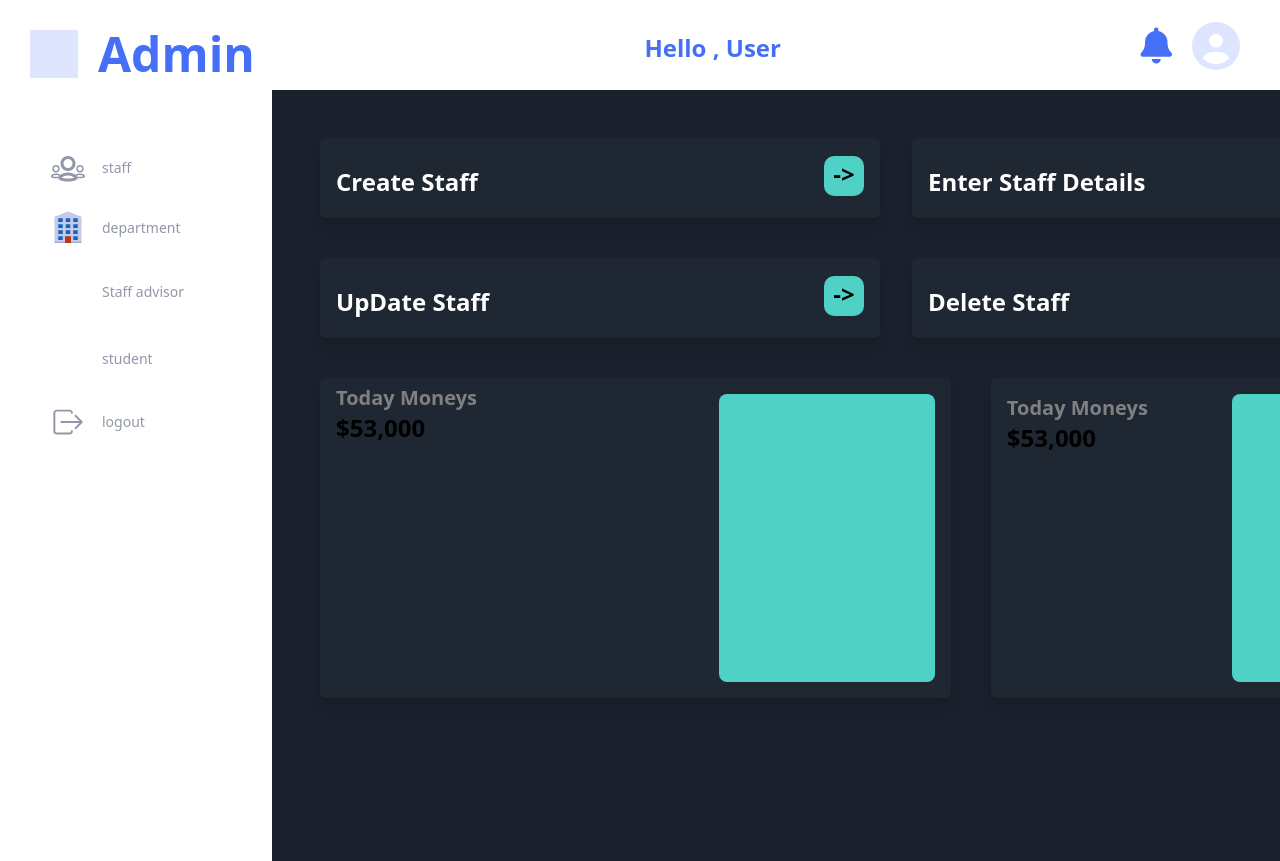
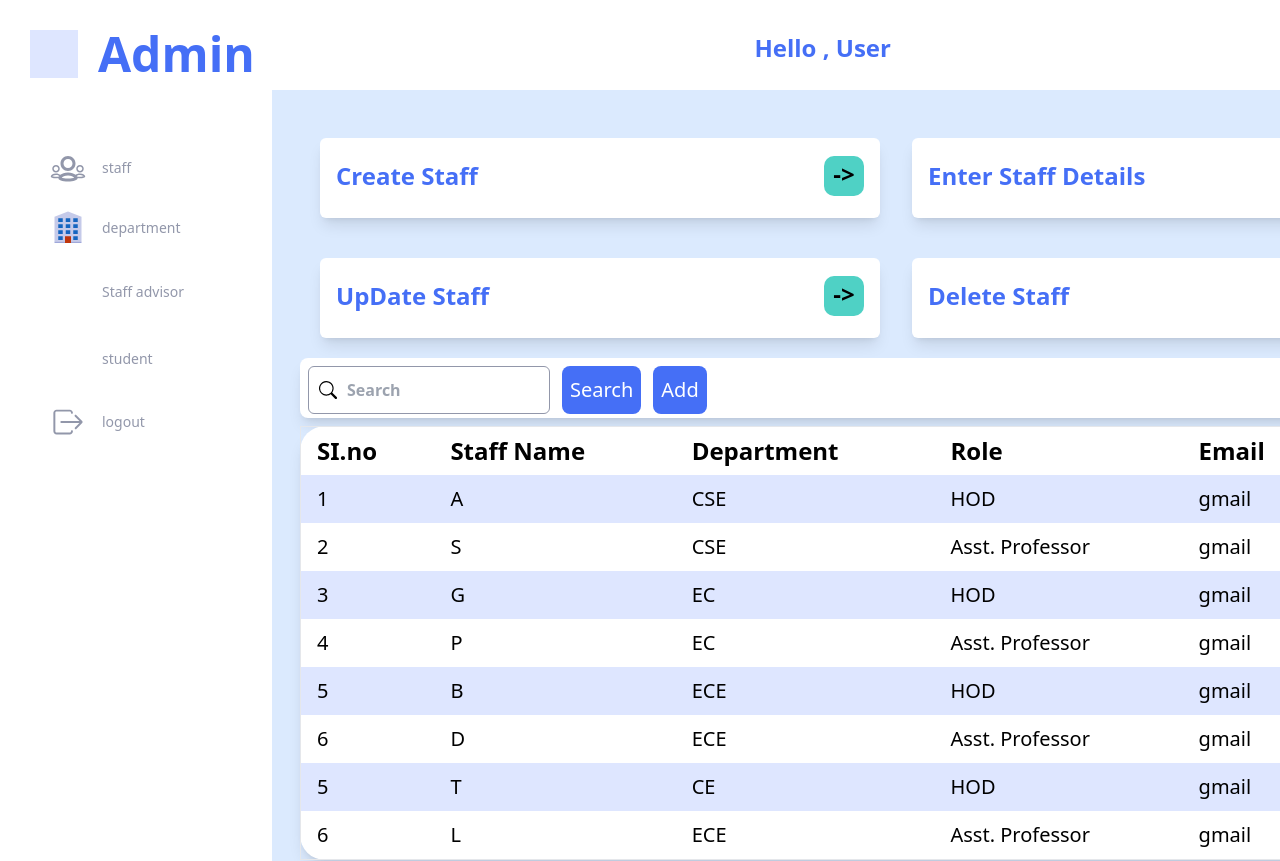
Before and after one commit to Dars941/react-dashboard-master, a React (Vite) app: page /staff in a window 1280 px wide. Shown: the top 861 px of the page. Built offline with nearby package versions, Linux system fonts and the light colour scheme; some icons are missing.

Commit message:
addded routing

```diff
--- a/src/Components/AdminDashBoardItem/Department.jsx
+++ b/src/Components/AdminDashBoardItem/Department.jsx
@@ -1,17 +1,17 @@
 const Department = () => {
   return (
-      <div className='p-7 text-2xl text-black bg-dashboard-theme-light w-[1240px] font-semibold '>
-        <div className='bg-dashboard-light-100 h-screen'>
-          <div className='p-5 gap-10 grid grid-cols-1 md:grid-cols-2'>
+    <div className="p-7 text-2xl text-black bg-dashboard-theme-light w-[1240px] font-semibold ">
+      <div className="bg-dashboard-light-100 h-screen">
+        <div className="p-5 gap-10 grid grid-cols-1 md:grid-cols-2">
           {/* First Set of Elements */}
-            <div className='w-full md:w-[35rem] h-[5rem] bg-white rounded-md shadow-lg '>
-              <div className='flex justify-between px-4 py-2'>
-                <div className='flex flex-col my-3.5'>
-                  <div className='text-[grey] text-xl'></div>
-                  <div className='text-text-hover-color'>Create Department</div>
+          <div className="w-full md:w-[35rem] h-[5rem] bg-white rounded-md shadow-lg ">
+            <div className="flex justify-between px-4 py-2">
+              <div className="flex flex-col my-3.5">
+                <div className="text-[grey] text-xl"></div>
+                <div className="text-text-hover-color">Create Department</div>
               </div>
-                <div className='flex  py-[10px]'>
-                  <div className='w-[2.5rem] md:w-[2.5rem] h-[2.5rem] bg-light-blue rounded-[25%] text-center py-[5%]'>
+              <div className="flex  py-[10px]">
+                <div className="w-[2.5rem] md:w-[2.5rem] h-[2.5rem] bg-light-blue rounded-[25%] text-center py-[5%]">
                   -{`>`}
                 </div>
               </div>
@@ -19,14 +19,16 @@ const Department = () => {
           </div>
 
           {/* Second Set of Elements */}
-            <div className='w-full md:w-[35rem] h-[5rem] bg-white rounded-md shadow-lg '>
-              <div className='flex justify-between px-4 py-2'>
-                <div className='flex flex-col my-3.5'>
-                  <div className='text-[grey] text-xl'></div>
-                  <div className='text-text-hover-color'>Enter Department Details</div>
+          <div className="w-full md:w-[35rem] h-[5rem] bg-white rounded-md shadow-lg ">
+            <div className="flex justify-between px-4 py-2">
+              <div className="flex flex-col my-3.5">
+                <div className="text-[grey] text-xl"></div>
+                <div className="text-text-hover-color">
+                  Enter Department Details
                 </div>
-                <div className='flex  py-[10px]'>
-                  <div className='w-[2.5rem] md:w-[2.5rem] h-[2.5rem] bg-light-blue rounded-[25%] text-center py-[5%]'>
+              </div>
+              <div className="flex  py-[10px]">
+                <div className="w-[2.5rem] md:w-[2.5rem] h-[2.5rem] bg-light-blue rounded-[25%] text-center py-[5%]">
                   -{`>`}
                 </div>
               </div>
@@ -34,14 +36,14 @@ const Department = () => {
           </div>
 
           {/* Third Set of Elements */}
-            <div className='w-full md:w-[35rem] h-[5rem] bg-white rounded-md shadow-lg '>
-              <div className='flex justify-between px-4 py-2'>
-                <div className='flex flex-col my-3.5'>
-                  <div className='text-[grey] text-xl'></div>
-                  <div className='text-text-hover-color'>UpDate Department</div>
+          <div className="w-full md:w-[35rem] h-[5rem] bg-white rounded-md shadow-lg ">
+            <div className="flex justify-between px-4 py-2">
+              <div className="flex flex-col my-3.5">
+                <div className="text-[grey] text-xl"></div>
+                <div className="text-text-hover-color">UpDate Department</div>
               </div>
-                <div className='flex  py-[10px]'>
-                  <div className='w-[2.5rem] md:w-[2.5rem] h-[2.5rem] bg-light-blue rounded-[25%] text-center py-[5%]'>
+              <div className="flex  py-[10px]">
+                <div className="w-[2.5rem] md:w-[2.5rem] h-[2.5rem] bg-light-blue rounded-[25%] text-center py-[5%]">
                   -{`>`}
                 </div>
               </div>
@@ -49,32 +51,68 @@ const Department = () => {
           </div>
 
           {/* Fourth Set of Elements */}
-            <div className='w-full md:w-[35rem] h-[5rem] bg-white rounded-md shadow-lg   '>
-              <div className='flex justify-between px-4 py-2'>
-                <div className='flex flex-col my-3.5'>
-                  <div className='text-[grey] text-xl'></div>
-                  <div className='text-text-hover-color'>Enter Faculty Details</div>
+          <div className="w-full md:w-[35rem] h-[5rem] bg-white rounded-md shadow-lg   ">
+            <div className="flex justify-between px-4 py-2">
+              <div className="flex flex-col my-3.5">
+                <div className="text-[grey] text-xl"></div>
+                <div className="text-text-hover-color">
+                  Enter Faculty Details
                 </div>
-                <div className='flex py-[10px]'>
-                  <div className='w-[2.5rem] md:w-[2.5rem] h-[2.5rem] bg-light-blue rounded-[25%] text-center py-[5%]'>
+              </div>
+              <div className="flex py-[10px]">
+                <div className="w-[2.5rem] md:w-[2.5rem] h-[2.5rem] bg-light-blue rounded-[25%] text-center py-[5%]">
                   -{`>`}
                 </div>
               </div>
             </div>
           </div>
         </div>
+        {/* Table data */}
+        <table className="table-auto bg-red-500 border w-full">
+          <thead className="text-left">
+            <tr>
+              <th>SI.no</th>
+              <th>Staff Name</th>
+              <th>Department</th>
+              <th>Role</th>
+              <th>Email</th>
+            </tr>
+          </thead>
+          <tbody>
+            <tr>
+              <td>1</td>
+              <td>Anup Mathew Abhraham</td>
+              <td>1961</td>
+            </tr>
+            <tr>
+              <td>The Sliding Mr</td>
+              <td>Malcolm Lockyer</td>
+              <td>1961</td>
+            </tr>
+            <tr>
+              <td>Witchy Woman</td>
+              <td>The Eagles</td>
+              <td>1972</td>
+            </tr>
+            <tr>
+              <td>Shining Star</td>
+              <td>Earth, Wind,</td>
+              <td>1975</td>
+            </tr>
+          </tbody>
+        </table>
 
         {/* Additional Set of Elements */}
-          <div className='p-5 gap-10 flex flex-col md:flex-row'>
+        <div className="p-5 gap-10 flex flex-col md:flex-row">
           {/* Fifth Set of Elements */}
-            <div className='w-full md:w-[40rem] h-[20rem] bg-white rounded-md shadow-lg flex flex-col justify-center items-center'>
-              <div className='flex justify-between px-4 py-2 w-full'>
-                <div className='flex flex-col'>
-                  <div className='text-[grey] text-xl'>T</div>
+          <div className="w-full md:w-[40rem] h-[20rem] bg-white rounded-md shadow-lg flex flex-col justify-center items-center">
+            <div className="flex justify-between px-4 py-2 w-full">
+              <div className="flex flex-col">
+                <div className="text-[grey] text-xl">T</div>
                 <div></div>
               </div>
-                <div className='flex  py-[10px]'>
-                  <div className='w-[13.5rem] md:w-[13.5rem] h-[18rem] bg-light-blue rounded-lg flex text-center text-white justify-center items-center'>
+              <div className="flex  py-[10px]">
+                <div className="w-[13.5rem] md:w-[13.5rem] h-[18rem] bg-light-blue rounded-lg flex text-center text-white justify-center items-center">
                   {/* Your content goes here */}
                 </div>
               </div>
@@ -82,14 +120,14 @@ const Department = () => {
           </div>
 
           {/* Sixth Set of Elements */}
-            <div className='w-full md:w-[30rem] h-[20rem] bg-white rounded-md shadow-lg flex flex-col justify-center items-center'>
-              <div className='flex justify-between px-4 py-2 w-full'>
-                <div className='flex flex-col'>
-                  <div className='text-[grey] text-xl'></div>
+          <div className="w-full md:w-[30rem] h-[20rem] bg-white rounded-md shadow-lg flex flex-col justify-center items-center">
+            <div className="flex justify-between px-4 py-2 w-full">
+              <div className="flex flex-col">
+                <div className="text-[grey] text-xl"></div>
                 <div></div>
               </div>
-                <div className='flex'>
-                  <div className='w-[13.5rem] md:w-[13.5rem] h-[18rem] bg-light-blue rounded-lg flex text-center text-white justify-center items-center'>
+              <div className="flex">
+                <div className="w-[13.5rem] md:w-[13.5rem] h-[18rem] bg-light-blue rounded-lg flex text-center text-white justify-center items-center">
                   {/* Your content goes here */}
                 </div>
               </div>
--- a/src/Components/AdminDashBoardItem/Staff.jsx
+++ b/src/Components/AdminDashBoardItem/Staff.jsx
@@ -1,17 +1,43 @@
+import { BsSearch } from 'react-icons/bs';
 const Staff = () => {
+
+  const tableData = [
+    { id: 1, name: 'A', department: 'CSE', role: 'HOD', email: 'gmail' },
+    { id: 2, name: 'S', department: 'CSE', role: 'Asst. Professor', email: 'gmail' },
+    { id: 3, name: 'G', department: 'EC', role: 'HOD', email: 'gmail' },
+    { id: 4, name: 'P', department: 'EC', role: 'Asst. Professor', email: 'gmail' },
+    { id: 5, name: 'B', department: 'ECE', role: 'HOD', email: 'gmail' },
+    { id: 6, name: 'D', department: 'ECE', role: 'Asst. Professor', email: 'gmail' },
+    { id: 5, name: 'T', department: 'CE', role: 'HOD', email: 'gmail' },
+    { id: 6, name: 'L', department: 'ECE', role: 'Asst. Professor', email: 'gmail' },
+
+  ];
+  const getRowColor = (index) => {
+    return index % 2 === 0 ? 'bg-text-hover-bg' : '';
+  };
+  const handleEdit = (row) => {
+    // Add your edit logic here
+    console.log(`Editing row with ID ${row.id}`);
+  };
+
+  // Function to handle delete action
+  const handleDelete = (row) => {
+    // Add your delete logic here
+    console.log(`Deleting row with ID ${row.id}`);
+  };
   return (
-      <div className='p-7 text-2xl text-black bg-dark-black w-[1240px] font-semibold '>
-        <div className='bg-dark-black h-screen'>
-          <div className='p-5 gap-10 grid grid-cols-1 md:grid-cols-2'>
+    <div className="p-7 text-2xl text-black bg-blue-100 w-[1240px] font-semibold ">
+      <div className="bg-dashboard-light-100 h-screen">
+        <div className="p-5 gap-10 grid grid-cols-1 md:grid-cols-2">
           {/* First Set of Elements */}
-            <div className='w-full md:w-[35rem] h-[5rem] bg-dark-black-container rounded-md shadow-lg hover:bg-light-white cursor-pointer '>
-              <div className='flex justify-between px-4 py-2'>
-                <div className='flex flex-col'>
-                  <div className='text-[grey] text-xl'> </div>
-                  <div className='text-white py-[20px]'>Create Staff</div>
+          <div className="w-full md:w-[35rem] h-[5rem] bg-white rounded-md shadow-lg ">
+            <div className="flex justify-between px-4 py-2">
+              <div className="flex flex-col my-3.5">
+                <div className="text-[grey] text-xl"></div>
+                <div className="text-text-hover-color">Create Staff</div>
               </div>
-                <div className='flex  py-[10px]'>
-                  <div className='w-[2.5rem] md:w-[2.5rem] h-[2.5rem] bg-light-blue rounded-[25%] text-center py-[5%]'>
+              <div className="flex  py-[10px]">
+                <div className="w-[2.5rem] md:w-[2.5rem] h-[2.5rem] bg-light-blue rounded-[25%] text-center py-[5%]">
                   -{`>`}
                 </div>
               </div>
@@ -19,14 +45,16 @@ const Staff = () => {
           </div>
 
           {/* Second Set of Elements */}
-            <div className='w-full md:w-[35rem] h-[5rem] bg-dark-black-container rounded-md shadow-lg hover:bg-light-white cursor-pointer'>
-              <div className='flex justify-between px-4 py-2'>
-                <div className='flex flex-col'>
-                  <div className='text-[grey] text-xl'></div>
-                  <div className='text-white py-[20px]'>Enter Staff Details</div>
+          <div className="w-full md:w-[35rem] h-[5rem] bg-white rounded-md shadow-lg ">
+            <div className="flex justify-between px-4 py-2">
+              <div className="flex flex-col my-3.5">
+                <div className="text-[grey] text-xl"></div>
+                <div className="text-text-hover-color">
+                  Enter Staff Details
                 </div>
-                <div className='flex  py-[10px]'>
-                  <div className='w-[2.5rem] md:w-[2.5rem] h-[2.5rem] bg-light-blue rounded-[25%] text-center py-[5%]'>
+              </div>
+              <div className="flex  py-[10px]">
+                <div className="w-[2.5rem] md:w-[2.5rem] h-[2.5rem] bg-light-blue rounded-[25%] text-center py-[5%]">
                   -{`>`}
                 </div>
               </div>
@@ -34,14 +62,14 @@ const Staff = () => {
           </div>
 
           {/* Third Set of Elements */}
-            <div className='w-full md:w-[35rem] h-[5rem] bg-dark-black-container rounded-md shadow-lg hover:bg-light-white cursor-pointer'>
-              <div className='flex justify-between px-4 py-2'>
-                <div className='flex flex-col'>
-                  <div className='text-[grey] text-xl'></div>
-                  <div className='text-white py-[20px]'>UpDate Staff</div>
+          <div className="w-full md:w-[35rem] h-[5rem] bg-white rounded-md shadow-lg ">
+            <div className="flex justify-between px-4 py-2">
+              <div className="flex flex-col my-3.5">
+                <div className="text-[grey] text-xl"></div>
+                <div className="text-text-hover-color">UpDate Staff</div>
               </div>
-                <div className='flex  py-[10px]'>
-                  <div className='w-[2.5rem] md:w-[2.5rem] h-[2.5rem] bg-light-blue rounded-[25%] text-center py-[5%]'>
+              <div className="flex  py-[10px]">
+                <div className="w-[2.5rem] md:w-[2.5rem] h-[2.5rem] bg-light-blue rounded-[25%] text-center py-[5%]">
                   -{`>`}
                 </div>
               </div>
@@ -49,32 +77,87 @@ const Staff = () => {
           </div>
 
           {/* Fourth Set of Elements */}
-            <div className='w-full md:w-[35rem] h-[5rem] bg-dark-black-container rounded-md shadow-lg hover:bg-light-white cursor-pointer'>
-              <div className='flex justify-between px-4 py-2'>
-                <div className='flex flex-col'>
-                  <div className='text-[grey] text-xl'></div>
-                  <div className='text-white py-[20px]'>Delete Staff </div>
+          <div className="w-full md:w-[35rem] h-[5rem] bg-white rounded-md shadow-lg   ">
+            <div className="flex justify-between px-4 py-2">
+              <div className="flex flex-col my-3.5">
+                <div className="text-[grey] text-xl"></div>
+                <div className="text-text-hover-color">
+                   Delete Staff
                 </div>
-                <div className='flex py-[10px]'>
-                  <div className='w-[2.5rem] md:w-[2.5rem] h-[2.5rem] bg-light-blue rounded-[25%] text-center py-[5%]'>
+              </div>
+              <div className="flex py-[10px]">
+                <div className="w-[2.5rem] md:w-[2.5rem] h-[2.5rem] bg-light-blue rounded-[25%] text-center py-[5%]">
                   -{`>`}
                 </div>
               </div>
             </div>
           </div>
         </div>
+        <div className=" flex bg-white w-full h-[60px] mb-2 rounded-lg shadow-lg items-center justify-between">
+            <div className='flex w-[12.5rem] pl-2 gap-3 '>
+             <div className=" border border-light-grey flex items-center rounded-md bg-light-white mt-1 px-2.5 py-2">
+          <BsSearch className=" text-lg block float-left cursor-pointer mr-2.5"></BsSearch>
+          <input
+            type="search"
+            placeholder="Search"
+            className={`text-base bg-transparent    w-[12rem] text-white focus:outline-none ${!open && 'hidden'}`}
+          />
+        </div>
+        <div className='bg-text-hover-color W-[60px ]h-[40px] rounded-lg mt-1 text-center p-2 text-[20px] text-white font-normal'>
+            Search
+        </div>
+        <div className='bg-text-hover-color W-[60px ]h-[40px] rounded-lg mt-1 text-center p-2 text-[20px] text-white font-normal'>
+            Add
+        </div>
+            </div>
+
+        </div>
+        {/* Table data */}
+          <table className="pl-[10px] text-left table-auto bg-white border w-full rounded-[25px] shadow-lg">
+      <thead className="rounded-lg">
+        <tr className=" rounded-lg ">
+          <th className="px-4 py-2 font-semibold ">SI.no</th>
+          <th className="px-4 py-2 font-semibold">Staff Name</th>
+          <th className="px-4 py-2 font-semibold">Department</th>
+          <th className="px-4 py-2 font-semibold">Role</th>
+          <th className="px-4 py-2 font-semibold">Email</th>
+          <th className="px-4 py-2 font-semibold">Action</th>
+        </tr>
+      </thead>
+      <tbody className="font-sans ">
+        {tableData.map((row, index) => (
+          <tr key={row.id} className={getRowColor(index)}>
+            <td className="px-4 py-2 font-light text-[20px]  ">{row.id}</td>
+            <td className="px-4 py-2 font-light text-[20px]">{row.name}</td>
+            <td className="px-4 py-2 font-light text-[20px]">{row.department}</td>
+            <td className="px-4 py-2 font-light text-[20px]" >{row.role}</td>
+            <td className="px-4 py-2 font-light text-[20px]">{row.email}</td>
+            <td className="px-4 py-2 flex gap-6 ">
+              <button className="mr-2" onClick={() => handleEdit(row)}>
+                <i className="fa-solid fa-pencil text-blue-500"></i> {/* Edit Icon */}
+              </button>
+              <button onClick={() => handleDelete(row)}>
+                <i className="fa-solid fa-trash text-red-500"></i> {/* Delete Icon */}
+              </button>
+            </td>
+          </tr>
+        ))}
+      </tbody>
+    </table>
+
+
 
         {/* Additional Set of Elements */}
-          <div className='p-5 gap-10 flex flex-col md:flex-row'>
+        <div className="p-5 gap-10 flex flex-col md:flex-row">
           {/* Fifth Set of Elements */}
-            <div className='w-full md:w-[40rem] h-[20rem] bg-dark-black-container rounded-md shadow-lg flex flex-col justify-center items-center'>
-              <div className='flex justify-between px-4 py-2 w-full'>
-                <div className='flex flex-col'>
-                  <div className='text-[grey] text-xl'>Today Moneys</div>
-                  <div>$53,000</div>
+          <div className="w-full md:w-[40rem] h-[20rem] bg-white rounded-md shadow-lg flex flex-col justify-center items-center">
+            <div className="flex justify-between px-4 py-2 w-full">
+              <div className="flex flex-col">
+                <div className="text-[grey] text-xl">T</div>
+                <div></div>
               </div>
-                <div className='flex  py-[10px]'>
-                  <div className='w-[13.5rem] md:w-[13.5rem] h-[18rem] bg-light-blue rounded-lg flex text-center text-white justify-center items-center'>
+              <div className="flex  py-[10px]">
+                <div className="w-[13.5rem] md:w-[13.5rem] h-[18rem] bg-light-blue rounded-lg flex text-center text-white justify-center items-center">
                   {/* Your content goes here */}
                 </div>
               </div>
@@ -82,14 +165,14 @@ const Staff = () => {
           </div>
 
           {/* Sixth Set of Elements */}
-            <div className='w-full md:w-[30rem] h-[20rem] bg-dark-black-container rounded-md shadow-lg flex flex-col justify-center items-center'>
-              <div className='flex justify-between px-4 py-2 w-full'>
-                <div className='flex flex-col'>
-                  <div className='text-[grey] text-xl'>Today Moneys</div>
-                  <div>$53,000</div>
+          <div className="w-full md:w-[30rem] h-[20rem] bg-white rounded-md shadow-lg flex flex-col justify-center items-center">
+            <div className="flex justify-between px-4 py-2 w-full">
+              <div className="flex flex-col">
+                <div className="text-[grey] text-xl"></div>
+                <div></div>
               </div>
-                <div className='flex'>
-                  <div className='w-[13.5rem] md:w-[13.5rem] h-[18rem] bg-light-blue rounded-lg flex text-center text-white justify-center items-center'>
+              <div className="flex">
+                <div className="w-[13.5rem] md:w-[13.5rem] h-[18rem] bg-light-blue rounded-lg flex text-center text-white justify-center items-center">
                   {/* Your content goes here */}
                 </div>
               </div>
--- a/src/Components/NavBar.jsx
+++ b/src/Components/NavBar.jsx
@@ -2,7 +2,7 @@ import { PiStudentBold } from 'react-icons/pi';
 
 const NavBar = () => {
   return (
-    <div className="bg-red  w-full h-[90px]">
+    <div className="bg-red w-[1500px]   h-[90px] sm: ">
         <div className="flex justify-between">
         <div className=" my-[30px] mx-[30px] flex gap-5 items-center ">
           <PiStudentBold className="bg-text-hover-bg text-red text-5xl"></PiStudentBold>
```
Lines whose indentation alone changed are shown as unchanged.
